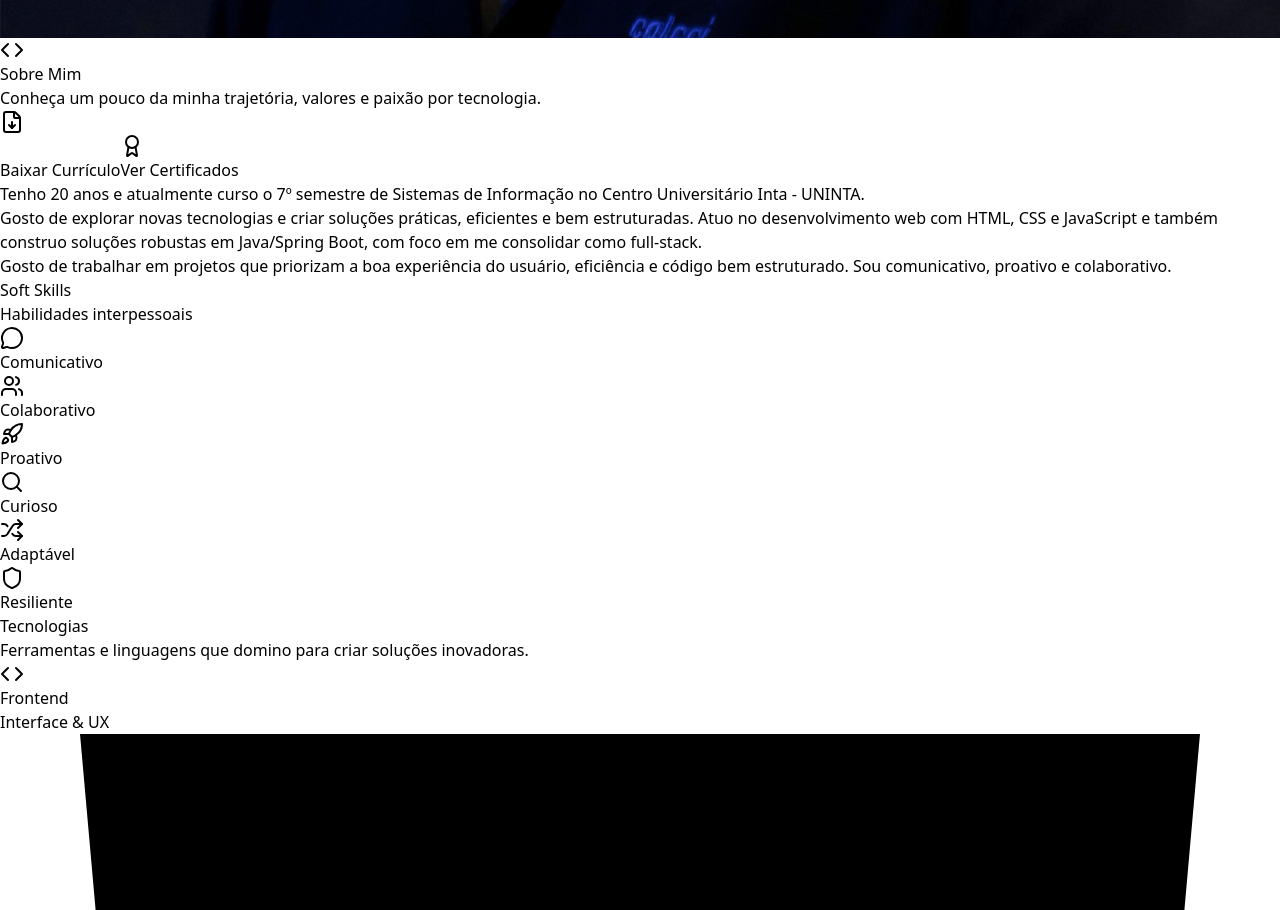
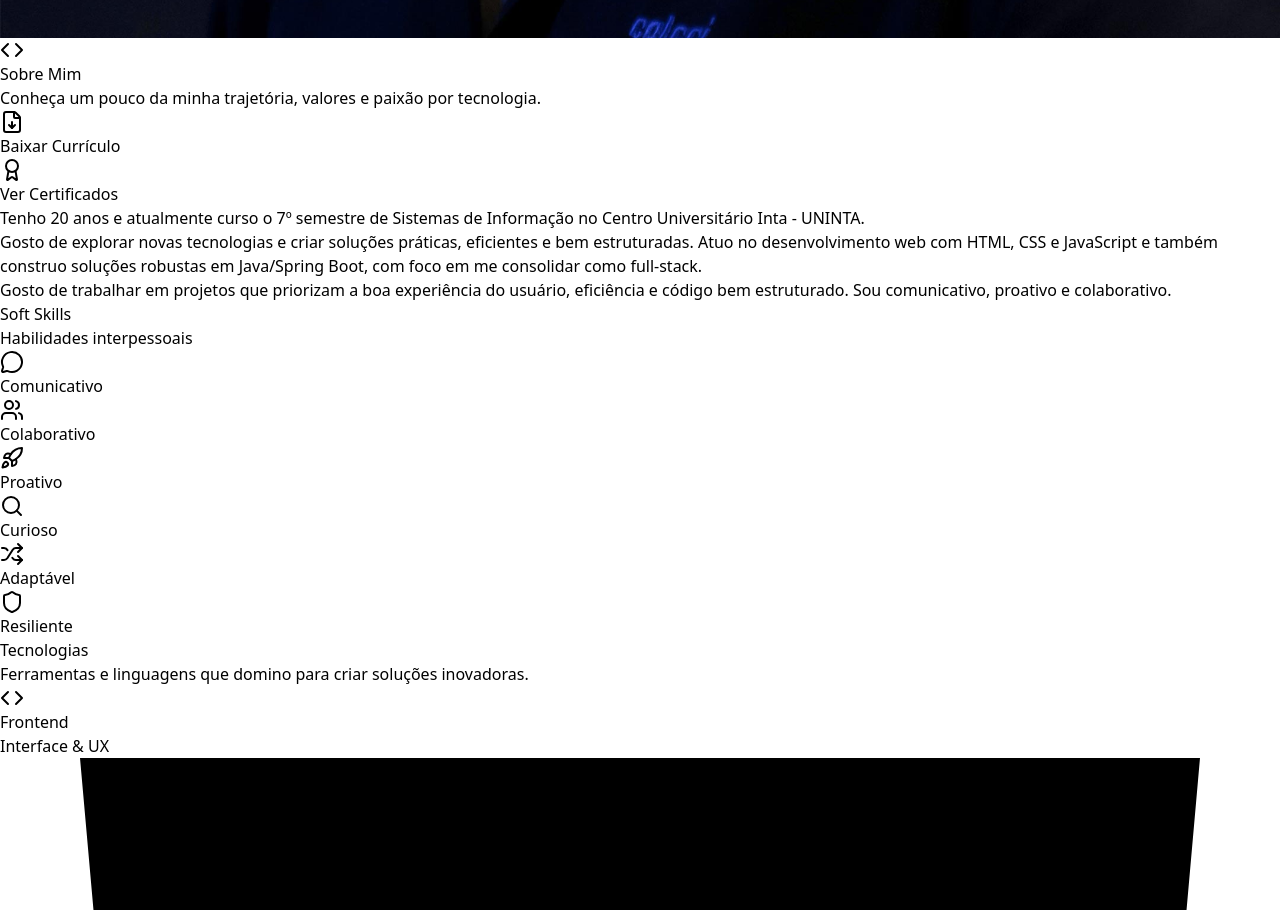
Before and after one commit to Victornck/Curriculum, a React (Vite) app: page / in a window 1280 px wide. Shown: the part 5570-6480 px from the top of the page. Built offline with nearby package versions, Linux system fonts and the light colour scheme.

Commit message:
Correções Curriculo

```diff
--- a/src/App.jsx
+++ b/src/App.jsx
@@ -379,14 +379,16 @@ const App = () => {
             <div className="flex flex-col gap-12">
               {/* BOTÕES */}
               <div className="flex flex-col gap-4">
+                <div className="flex flex-col gap-4">
                   <a
-                  href="./assets/curriculo-victor-berlinck.pdf"
+                    href="/curriculo.pdf"
                     download
                     className="flex items-center justify-center gap-2 bg-gradient-to-r from-purple-500 to-purple-700 text-white py-4 rounded-xl font-semibold hover:shadow-lg hover:shadow-purple-500/30 transition-all"
                   >
                     <FileDown className="w-5 h-5" />
                     Baixar Currículo
                   </a>
+                </div>
 
                 <button
                   onClick={() => setShowCertificados(true)}
```
Also changed, not shown: 1 other file (tests, documents, lock files or other folders). Lines whose indentation alone changed are shown as unchanged.
